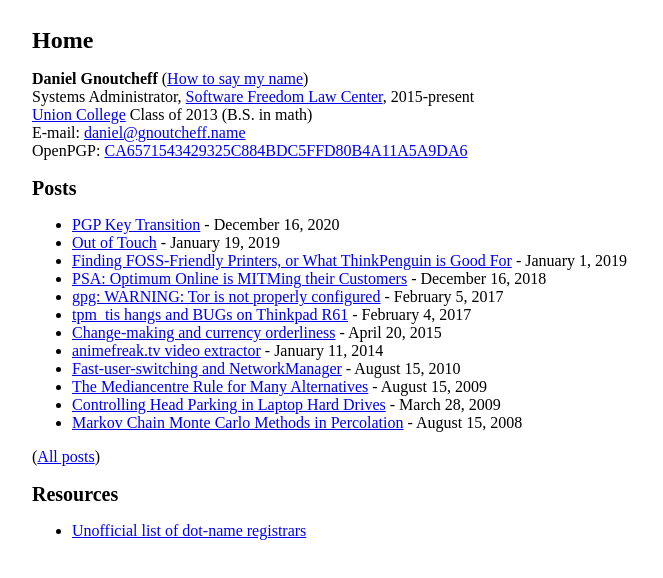
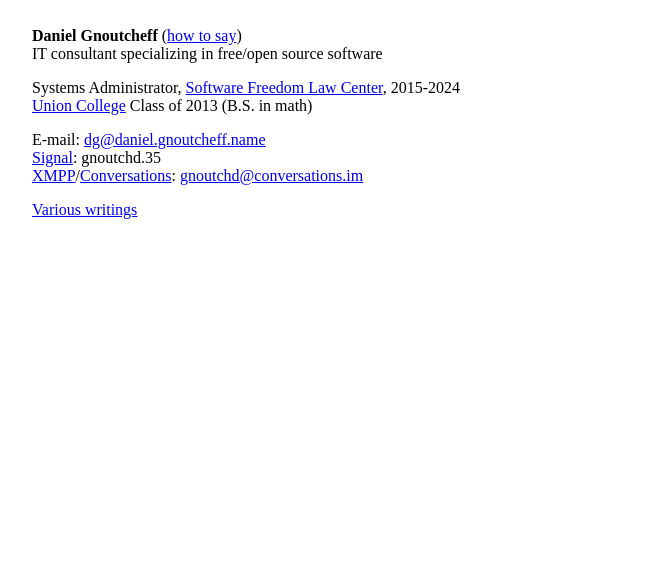
Before and after one commit to gnoutchd/gnoutchd.github.io, a plain HTML site: page index.html in a window 1280 px wide. Shown: the part 50-628 px from the top of the page, without its empty margins (308-971 px from the left). Drawn offline with Linux system fonts and the light colour scheme.

Commit message:
Update contacts, downplay/prune blog

```diff
--- a/index.html
+++ b/index.html
@@ -19,32 +19,19 @@
         </div>
 
         <div id="content">
-            <h1>Home</h1>
-            <p><strong>Daniel Gnoutcheff</strong> (<a href="myname/">How to say my name</a>)<br />
-Systems Administrator, <a href="https://softwarefreedom.org/">Software Freedom Law Center</a>, 2015-present<br />
-<a href="http://www.union.edu/">Union College</a> Class of 2013 (B.S. in math)<br />
-E-mail: <a href="mailto:daniel@gnoutcheff.name">daniel@gnoutcheff.name</a><br />
-OpenPGP: <a href="./gnoutchd-pgp-key.asc">CA6571543429325C884BDC5FFD80B4A11A5A9DA6</a></p>
-<h2 id="posts">Posts</h2>
-<ul>
-<li><a href="./2020-12-16-pgp-key-transition/">PGP Key Transition</a> - December 16, 2020</li>
-<li><a href="./2019-01-19-out-of-touch/">Out of Touch</a> - January 19, 2019</li>
-<li><a href="./2019-01-01-foss-friendly-printer/">Finding FOSS-Friendly Printers, or What ThinkPenguin is Good For</a> - January 1, 2019</li>
-<li><a href="./2018-12-16-optonline-spam/">PSA: Optimum Online is MITMing their Customers</a> - December 16, 2018</li>
-<li><a href="./2017-02-05-gpg-ipv6-tor-error/">gpg: WARNING: Tor is not properly configured</a> - February 5, 2017</li>
-<li><a href="./2017-02-04-tpm-tis/">tpm_tis hangs and BUGs on Thinkpad R61</a> - February 4, 2017</li>
-<li><a href="./kludge-box/orderlycur/">Change-making and currency orderliness</a> - April 20, 2015</li>
-<li><a href="./kludge-box/animefreak/">animefreak.tv video extractor</a> - January 11, 2014</li>
-<li><a href="./10su/">Fast-user-switching and NetworkManager</a> - August 15, 2010</li>
-<li><a href="./09su/">The Mediancentre Rule for Many Alternatives</a> - August 15, 2009</li>
-<li><a href="./hd-park/">Controlling Head Parking in Laptop Hard Drives</a> - March 28, 2009</li>
-<li><a href="./08su/">Markov Chain Monte Carlo Methods in Percolation</a> - August 15, 2008</li>
-</ul>
-<p>(<a href="./archive/">All posts</a>)</p>
-<h2 id="resources">Resources</h2>
-<ul>
-<li><a href="dotname/reglist/">Unofficial list of dot-name registrars</a></li>
-</ul>
+            <p><strong>Daniel Gnoutcheff</strong> (<a href="myname/">how to say</a>)<br />
+IT consultant specializing in free/open source software</p>
+
+<p>Systems Administrator, <a href="https://softwarefreedom.org/">Software Freedom Law Center</a>, 2015-2024<br />
+<a href="http://www.union.edu/">Union College</a> Class of 2013 (B.S. in math)<br /></p>
+
+<p>E-mail: <a href="mailto:dg@daniel.gnoutcheff.name">dg@daniel.gnoutcheff.name</a><br />
+<a href="https://signal.org/">Signal</a>: gnoutchd.35<br />
+<a href="https://xmpp.org/getting-started/">XMPP</a>/<a href="https://conversations.im/">Conversations</a>: <a href="xmpp:gnoutchd@conversations.im">gnoutchd@conversations.im</a>
+</p>
+
+<p><a href="./archive/">Various writings</a></p>
+
         </div>
     </body>
 </html>
```
Also changed, not shown: archive/index.html (+8 -16 lines).
